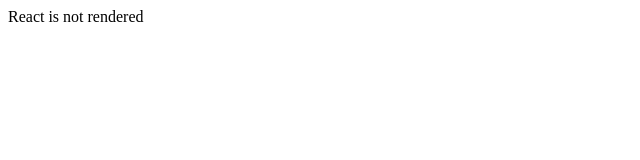
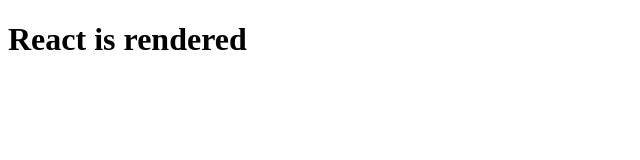
Before and after one commit to CutieMath/pure-react, a plain HTML site: page index.html in a window 1280 px wide. Shown: the whole page, without its empty margins (0-640 px from the left). Drawn offline with nearby package versions, Linux system fonts and the light colour scheme.

Commit message:
create App element and use React to render it in the DOM

```diff
--- a/index.html
+++ b/index.html
@@ -10,5 +10,13 @@
     <div id="root">React is not rendered</div>
     <script src="https://unpkg.com/react@18.0.0/umd/react.development.js"></script>
     <script src="https://unpkg.com/react-dom@18.0.0/umd/react-dom.development.js"></script>
+    <script>
+        const App=()=>{
+            return React.createElement('div',{},[
+                React.createElement('h1',{className:"title"},'React is rendered'),
+            ]);
+        }
+        ReactDOM.render(React.createElement(App),document.getElementById('root'));
+    </script>
 </body>
 </html>
```
